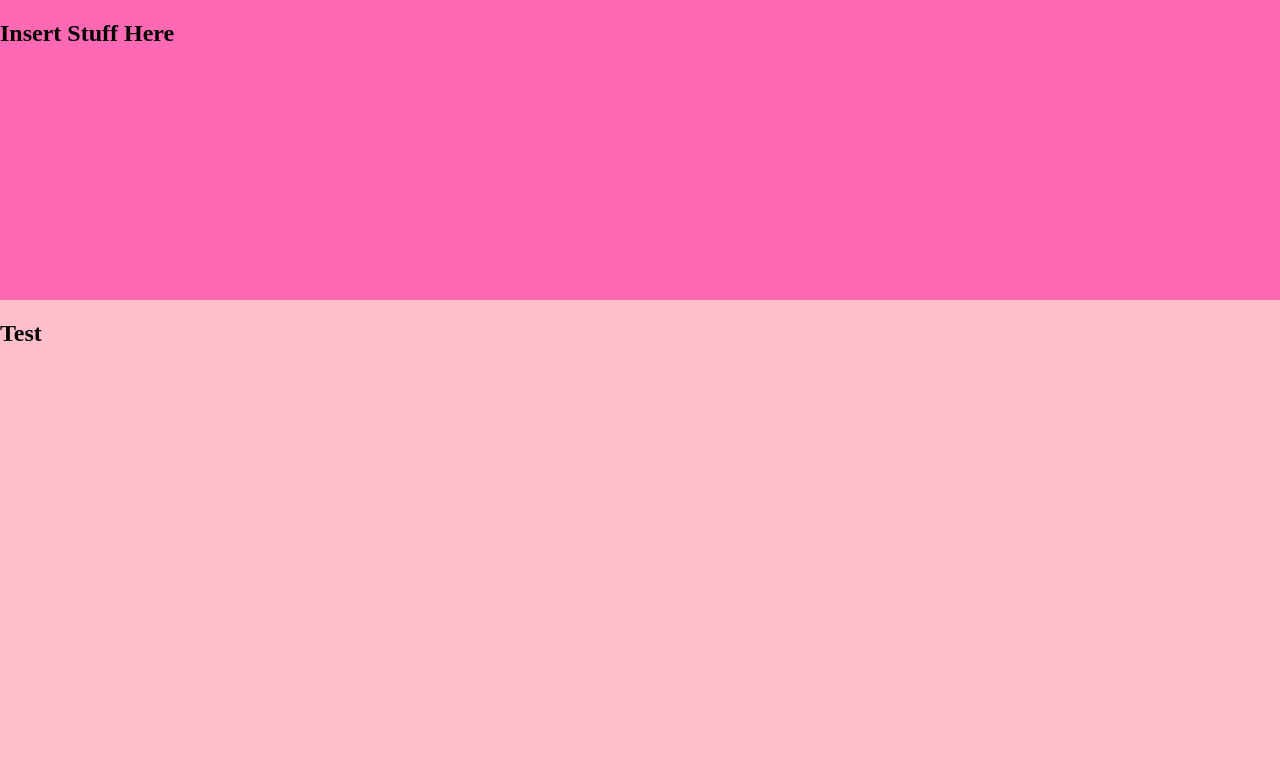
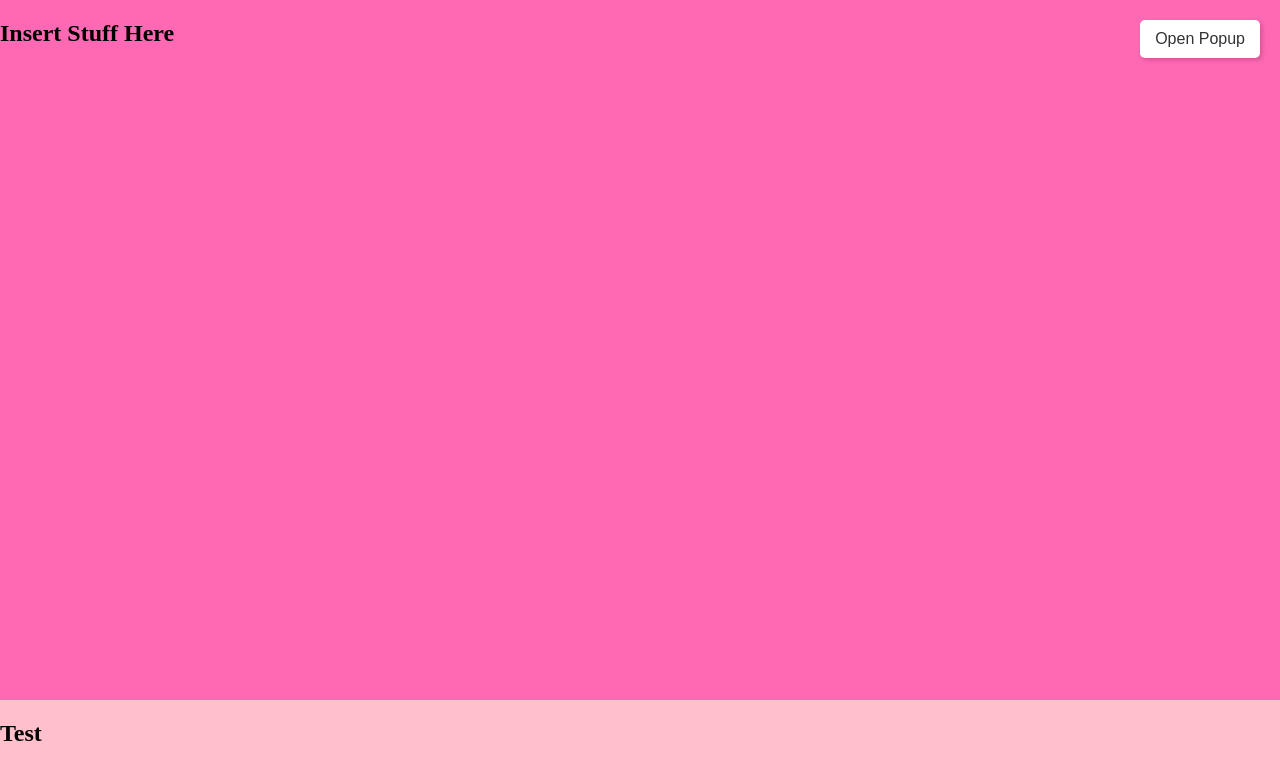
Before and after one commit to Kataray/Winhacks2025, a React (Vite) app: page / in a window 1280 px wide. Shown: the top 780 px of the page. Built offline with nearby package versions, Linux system fonts and the light colour scheme.

Commit message:
Added popup window

```diff
--- a/src/components/MainPage/MainPage.jsx
+++ b/src/components/MainPage/MainPage.jsx
@@ -1,10 +1,17 @@
-import React from "react";
+import React, { useState } from "react";
 import styles from "./MainPage.module.css";
+import Popup from "../Popup/Popup";
 
 const MainPage = () => {
+    const [showPopup, setShowPopup] = useState(false);
+
     return (
         <div className={styles.container}>
             <h2>Insert Stuff Here</h2>
+            <button className={styles.openButton} onClick={() => setShowPopup(true)}>
+                Open Popup
+            </button>
+            {showPopup && <Popup onClose={() => setShowPopup(false)} />}
         </div>
     );
 };
--- a/src/components/MainPage/MainPage.module.css
+++ b/src/components/MainPage/MainPage.module.css
@@ -17,6 +17,25 @@ body {
     position: relative;
     background-color: #FF69B4;
     width: 100vw;
-    height: 300px;
+    height:700px;
     display: flex;
 }
+
+.openButton {
+    position: absolute;
+    top: 20px;
+    right: 20px;
+    padding: 10px 15px;
+    font-size: 16px;
+    cursor: pointer;
+    border: none;
+    border-radius: 5px;
+    background-color: #fff;
+    color: #333;
+    box-shadow: 2px 2px 5px rgba(0, 0, 0, 0.2);
+    transition: background-color 0.3s ease;
+}
+
+.openButton:hover {
+    background-color: #f0f0f0;
+}
--- /dev/null
+++ b/src/components/Popup/Popup.jsx
@@ -0,0 +1,16 @@
+import React from "react";
+import styles from "./Popup.module.css";
+
+const Popup = ({ onClose }) => {
+    return (
+        <div className={styles.overlay}>
+            <div className={styles.popup}>
+                <button className={styles.closeButton} onClick={onClose}>
+                    &times;
+                </button>
+            </div>
+        </div>
+    );
+};
+
+export default Popup;
--- /dev/null
+++ b/src/components/Popup/Popup.module.css
@@ -0,0 +1,34 @@
+.overlay {
+    position: fixed;
+    top: 0;
+    left: 0;
+    width: 100vw;
+    height: 100vh;
+    background-color: rgba(0, 0, 0, 0.5);
+    display: flex;
+    justify-content: center;
+    align-items: center;
+    z-index: 1000;
+}
+
+.popup {
+    background: white;
+    padding: 20px;
+    border-radius: 10px;
+    position: relative;
+    width: 1000px;
+    height: 500px;
+    display: flex;
+    justify-content: center;
+    align-items: center;
+}
+
+.closeButton {
+    position: absolute;
+    top: 10px;
+    right: 10px;
+    background: none;
+    border: none;
+    font-size: 20px;
+    cursor: pointer;
+}
```
